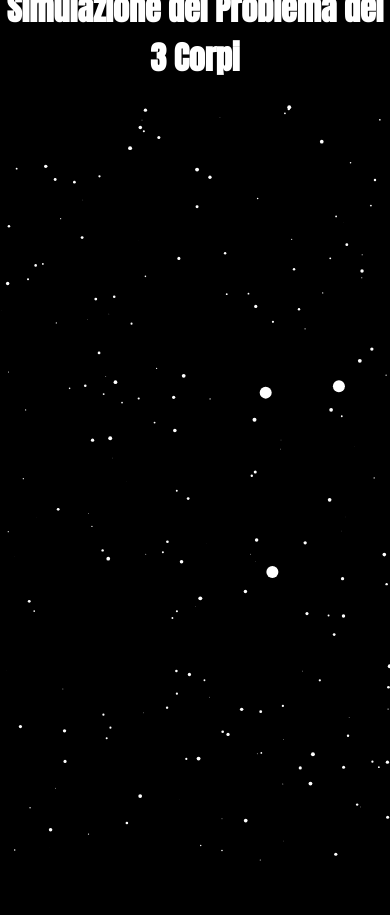
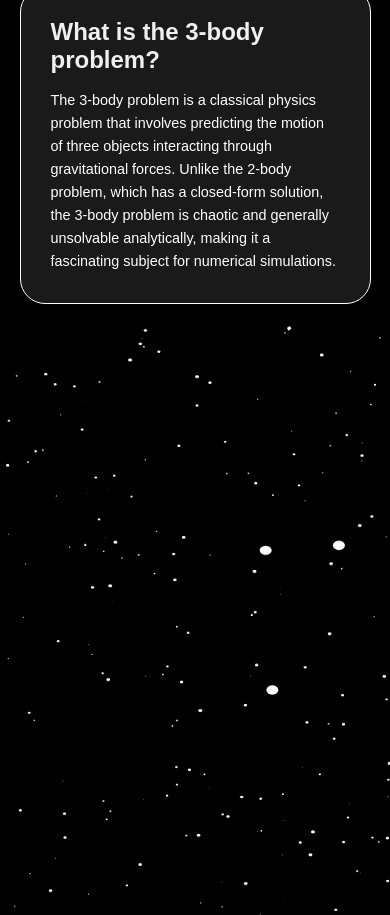
Before and after one commit to ricciviero/3-body-problem, a plain HTML site: page index.html in a window 390 px wide. Before the commit the page ends 861 px from the top, so only its background shows below. Drawn offline with Linux system fonts and the light colour scheme; animation ran at ten frames a second.

Commit message:
responsive

```diff
--- a/index.html
+++ b/index.html
@@ -7,12 +7,23 @@
     <link href="https://fonts.googleapis.com/css2?family=Anton&display=swap" rel="stylesheet">
     <meta charset="UTF-8">
     <meta name="viewport" content="width=device-width, initial-scale=1.0">
-    <title>Problema dei 3 corpi - Corpi più grandi</title>
+    <title>3-body problem</title>
     <link rel="stylesheet" href="style.css">
 </head>
 
 <body>
-    <h1>Simulazione del Problema dei 3 Corpi</h1>
+    <h1>Simulation of the 3-body problem</h1>
+
+    <div class="card">
+        <h2>What is the 3-body problem?</h2>
+        <p>The 3-body problem is a classical physics problem that involves
+            predicting the motion of three objects
+            interacting through gravitational forces. Unlike the 2-body problem,
+            which has a closed-form solution, the 3-body problem is chaotic and
+            generally unsolvable analytically, making it a fascinating subject
+            for numerical simulations.</p>
+    </div>
+
     <canvas id="simulationCanvas" width="2500" height="2500"></canvas>
     <script src="script.js"></script>
 </body>
--- a/style.css
+++ b/style.css
@@ -17,7 +17,7 @@ body {
 
 h1 {
     color: white;
-    font-family: "Anton", sans-serif;
+    font-family: Arial, Helvetica, sans-serif;
     font-size: 32px;
     text-align: center;
     margin-bottom: 20px;
@@ -29,3 +29,81 @@ canvas {
     width: 100vw;
     height: 90vh;
 }
+
+.card {
+    position: fixed;
+    border: 1px solid white;
+    top: 50%;
+    right: 30px;
+    transform: translateY(-50%);
+    background-color: rgba(255, 255, 255, 0.1);
+    backdrop-filter: blur(8px);
+    padding: 30px;
+    border-radius: 25px;
+    box-shadow: 0 8px 32px rgba(0, 0, 0, 0.2);
+    color: white;
+    font-family: Arial, Helvetica, sans-serif;
+    max-width: 400px;
+    width: 30vw;
+    z-index: 10;
+}
+
+.card h2 {
+    font-family: Arial, Helvetica, sans-serif;
+    font-size: 2em;
+    margin-bottom: 15px;
+    color: #f0f0f0;
+    font-weight: bold;
+}
+
+.card p {
+    font-family: Arial, Helvetica, sans-serif;
+    font-size: 1.1em;
+    line-height: 1.6;
+}
+
+
+
+/* Tablet Styles */
+@media screen and (max-width: 1024px) {
+    .card {
+        width: 40vw;
+        right: 20px;
+    }
+
+    .card h2 {
+        font-size: 1.8em;
+    }
+
+    .card p {
+        font-size: 1em;
+    }
+}
+
+/* Mobile Styles */
+@media screen and (max-width: 768px) {
+    h1 {
+        font-size: 24px;
+        margin-bottom: 10px;
+    }
+
+    .card {
+        position: static;
+        transform: none;
+        width: 90vw;
+        max-width: none;
+        margin: 20px auto;
+    }
+
+    .card h2 {
+        font-size: 1.5em;
+    }
+
+    .card p {
+        font-size: 0.9em;
+    }
+
+    canvas {
+        height: 70vh;
+    }
+}
```
